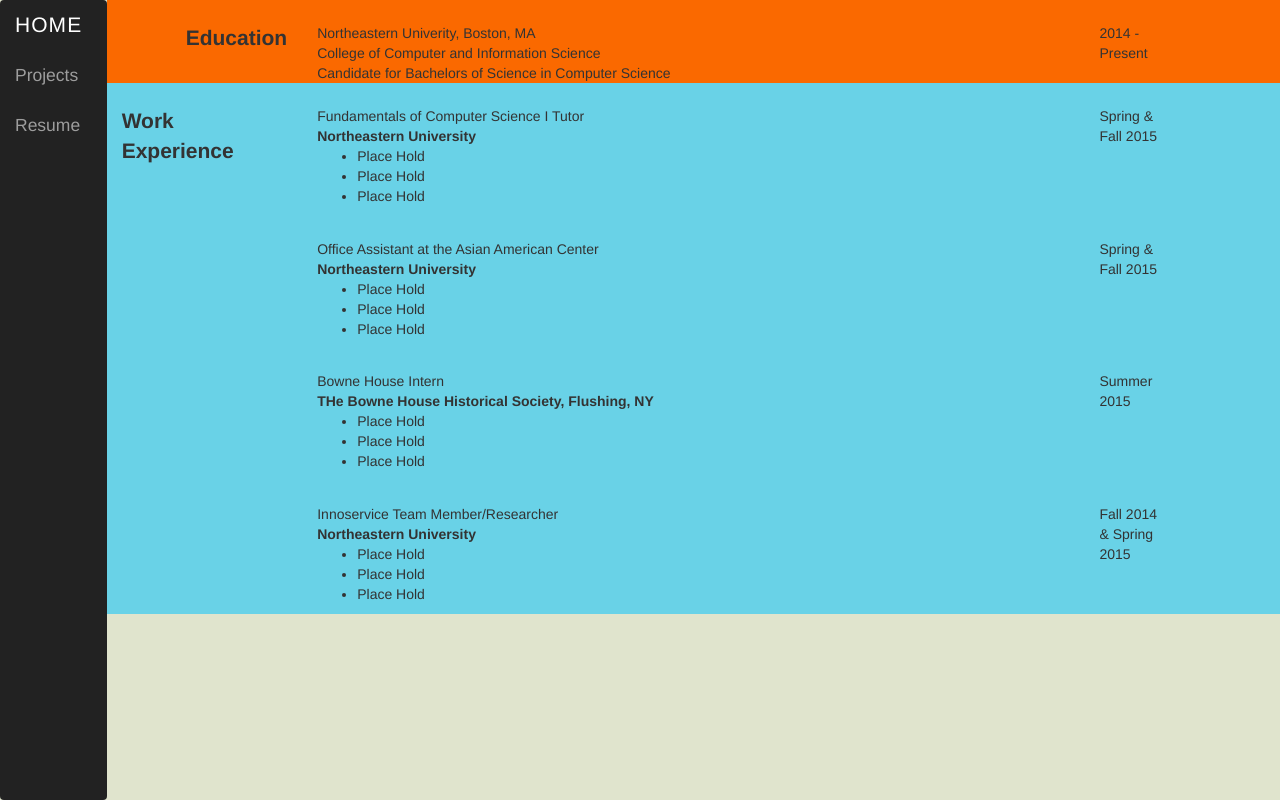
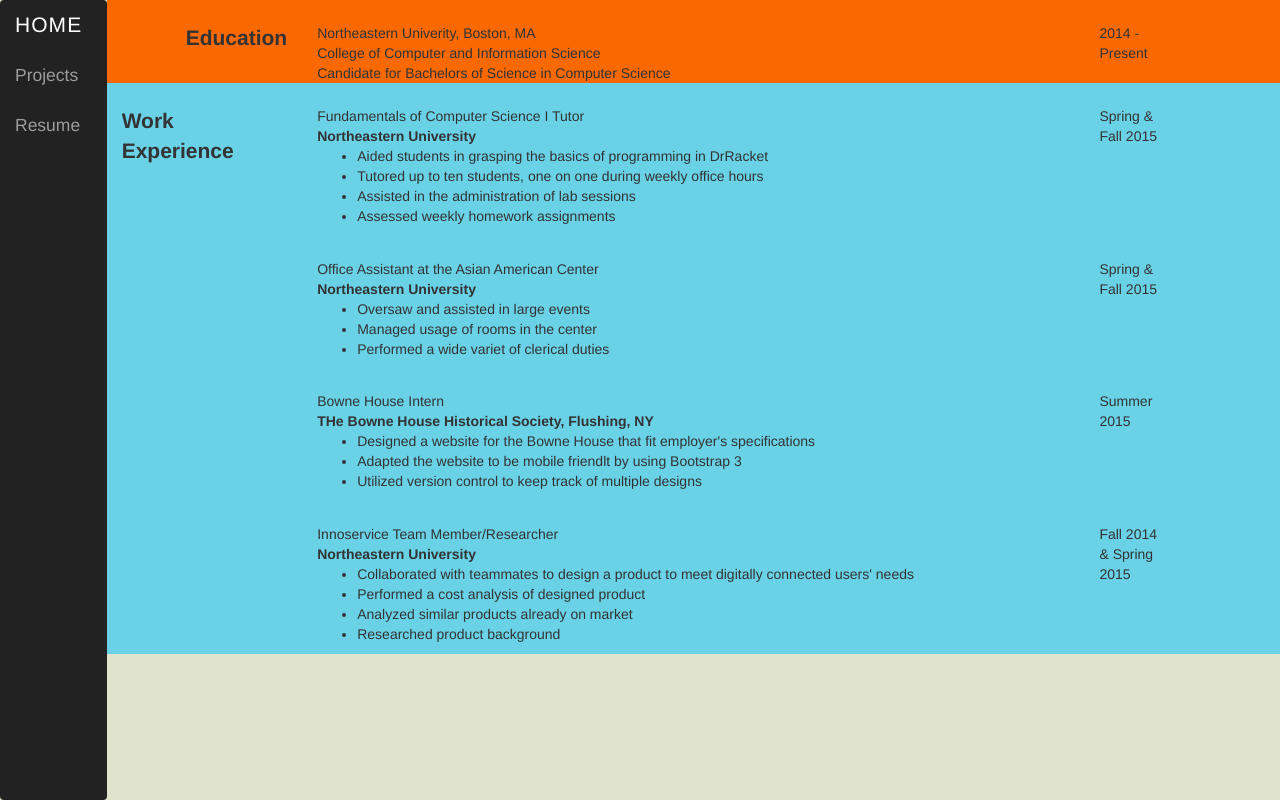
Before and after one commit to Guo-William/Personal-Website, a PHP site: page /pages/Resume.php in a window 1280 px wide. Run offline with PHP 8.4, Linux system fonts and the light colour scheme; some libraries are stand-ins or nearby versions.

Commit message:
Added details

```diff
--- a/pages/Resume.php
+++ b/pages/Resume.php
@@ -47,9 +47,10 @@
           Fundamentals of Computer Science I Tutor<br>
           <b>Northeastern University</b>
           <ul>
-            <li>Place Hold</li>
-            <li>Place Hold</li>
-            <li>Place Hold</li>
+            <li>Aided students in grasping the basics of programming in DrRacket</li>
+            <li>Tutored up to ten students, one on one during weekly office hours</li>
+            <li>Assisted in the administration of lab sessions</li>
+            <li>Assessed weekly homework assignments</li>
           </ul>
         </div>
         <div class="col-xs-1 col-sm-1 col-md-1 col-lg-1">
@@ -62,9 +63,9 @@
           Office Assistant at the Asian American Center<br>
           <b>Northeastern University</b>
           <ul>
-            <li>Place Hold</li>
-            <li>Place Hold</li>
-            <li>Place Hold</li>
+            <li>Oversaw and assisted in large events</li>
+            <li>Managed usage of rooms in the center</li>
+            <li>Performed a wide variet of clerical duties</li>
           </ul>
         </div>
         <div class="col-xs-1 col-sm-1 col-md-1 col-lg-1">
@@ -77,9 +78,9 @@
           Bowne House Intern<br>
           <b>THe Bowne House Historical Society, Flushing, NY</b>
           <ul>
-            <li>Place Hold</li>
-            <li>Place Hold</li>
-            <li>Place Hold</li>
+            <li>Designed a website for the Bowne House that fit employer's specifications</li>
+            <li>Adapted the website to be mobile friendlt by using Bootstrap 3</li>
+            <li>Utilized version control to keep track of multiple designs</li>
           </ul>
         </div>
         <div class="col-xs-1 col-sm-1 col-md-1 col-lg-1">
@@ -92,9 +93,10 @@
           Innoservice Team Member/Researcher<br>
           <b>Northeastern University</b>
           <ul>
-            <li>Place Hold</li>
-            <li>Place Hold</li>
-            <li>Place Hold</li>
+            <li>Collaborated with teammates to design a product to meet digitally connected users' needs</li>
+            <li>Performed a cost analysis of designed product</li>
+            <li>Analyzed similar products already on market</li>
+            <li>Researched product background</li>
           </ul>
         </div>
         <div class="col-xs-1 col-sm-1 col-md-1 col-lg-1">
```
